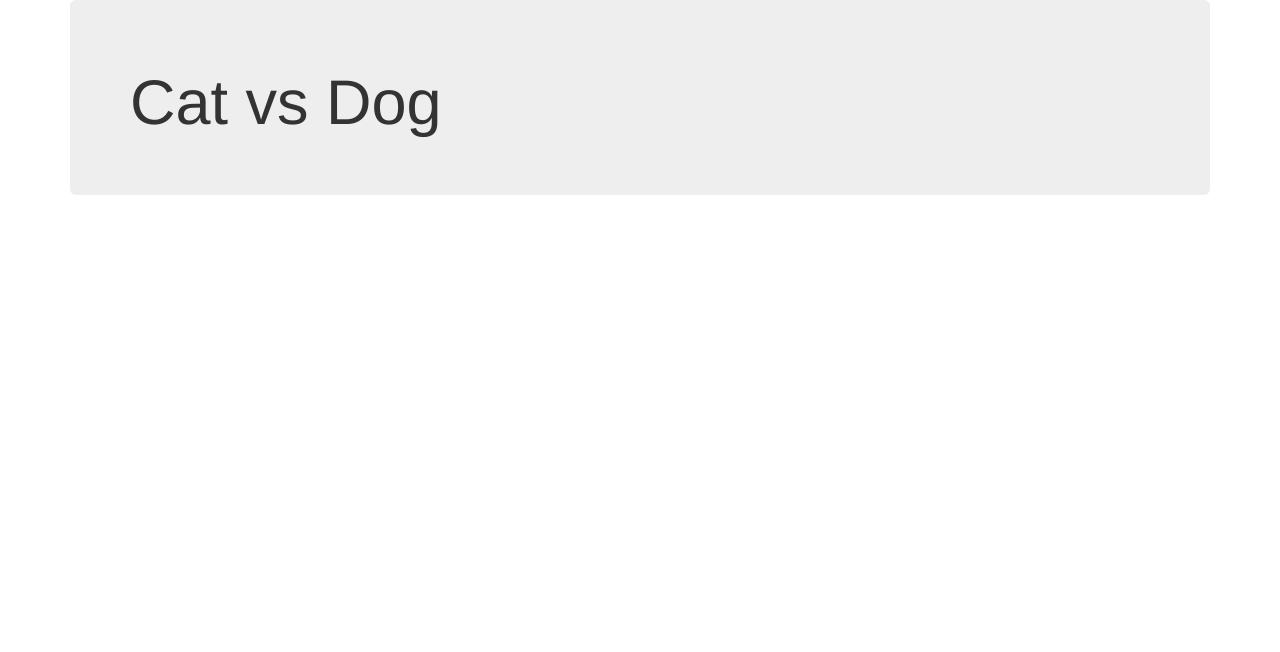
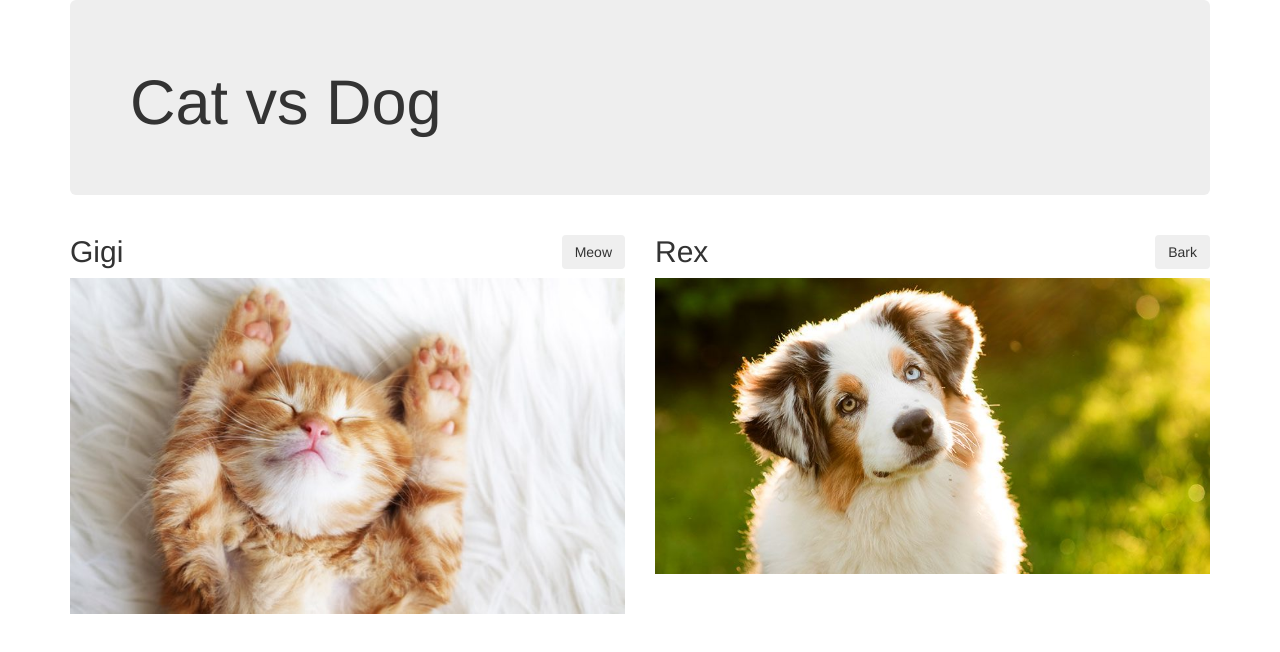
Before and after one commit to MegOlson/cat-v-dog, a plain HTML site: page index.html in a window 1280 px wide. Drawn offline with Linux system fonts and the light colour scheme.

Commit message:
Add buttons and js for cat-dog conversation.

```diff
--- a/css/styles.css
+++ b/css/styles.css
@@ -0,0 +1,13 @@
+img {
+  width: 100%
+}
+
+h2 {
+  margin-top: 10px;
+  float: left;
+}
+
+button {
+  margin-top: 10px;
+  float: right;
+}
--- a/index.html
+++ b/index.html
@@ -12,6 +12,24 @@
       <div class="jumbotron">
         <h1>Cat vs Dog</h1>
       </div>
+      <div class="row">
+        <div class="col-xs-6">
+          <h2>Gigi</h2>
+          <button class="btn" id="meow">Meow</button>
+          <img src="img/cat.jpg" alt="A photo of a cat">
+          <ul id="cat">
+
+          </ul>
+        </div>
+        <div class="col-xs-6">
+          <h2>Rex</h2>
+          <button class="btn" id="bark">Bark</button>
+          <img src="img/dog.jpg" alt="A photo of a dog">
+          <ul id="dog">
+
+          </ul>
+        </div>
+      </div>
     </div>
   </body>
 </html>
--- a/js/scripts.js
+++ b/js/scripts.js
@@ -0,0 +1,11 @@
+$(document).ready(function() {
+  $("button#meow").click(function() {
+    $("ul#cat").prepend("<li>Meow</li>");
+    $("ul#dog").prepend("<li>Woof</li>");
+  });
+
+  $("button#bark").click(function() {
+    $("ul#dog").prepend("<li>Woof</li>");
+    $("ul#cat").prepend("<li>Meow</li>");
+  });
+});
```
Also changed, not shown: img/cat.jpg (added), img/dog.jpg (added).
